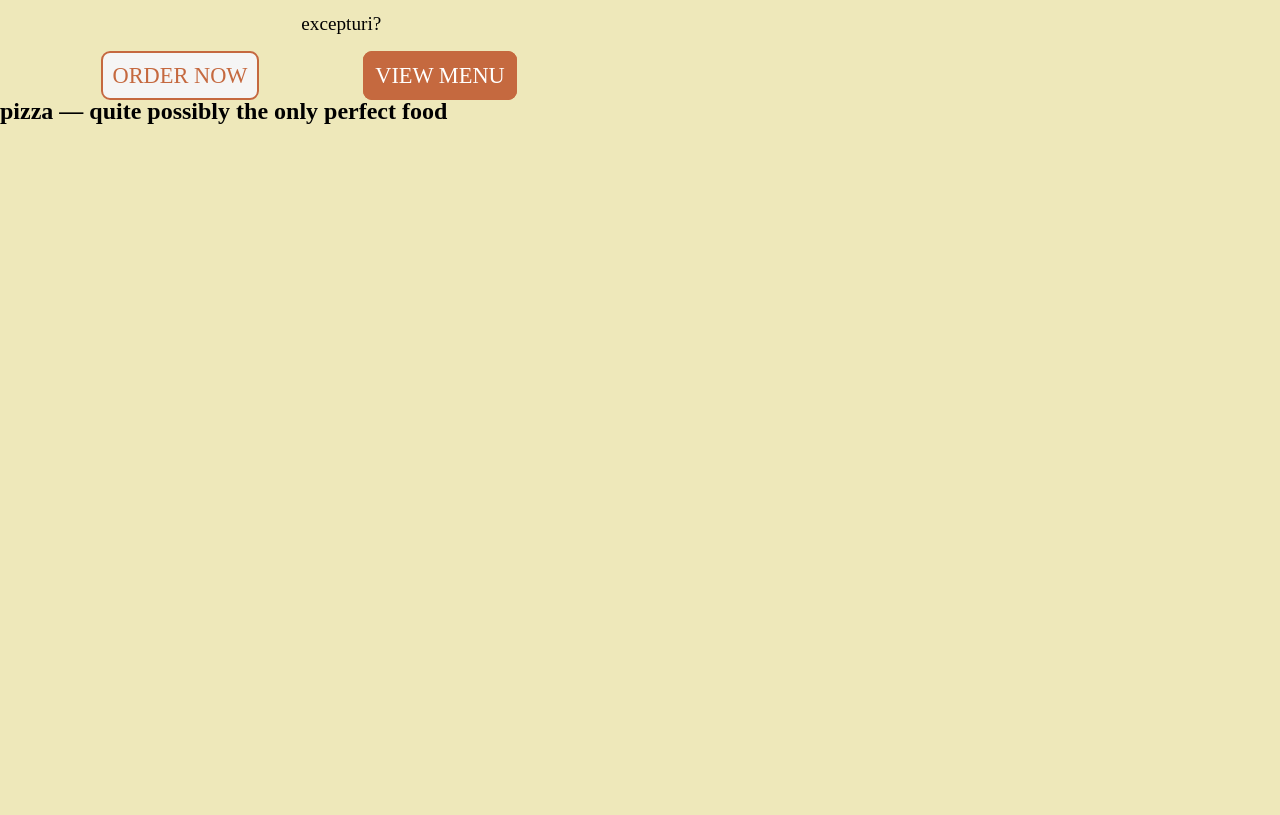
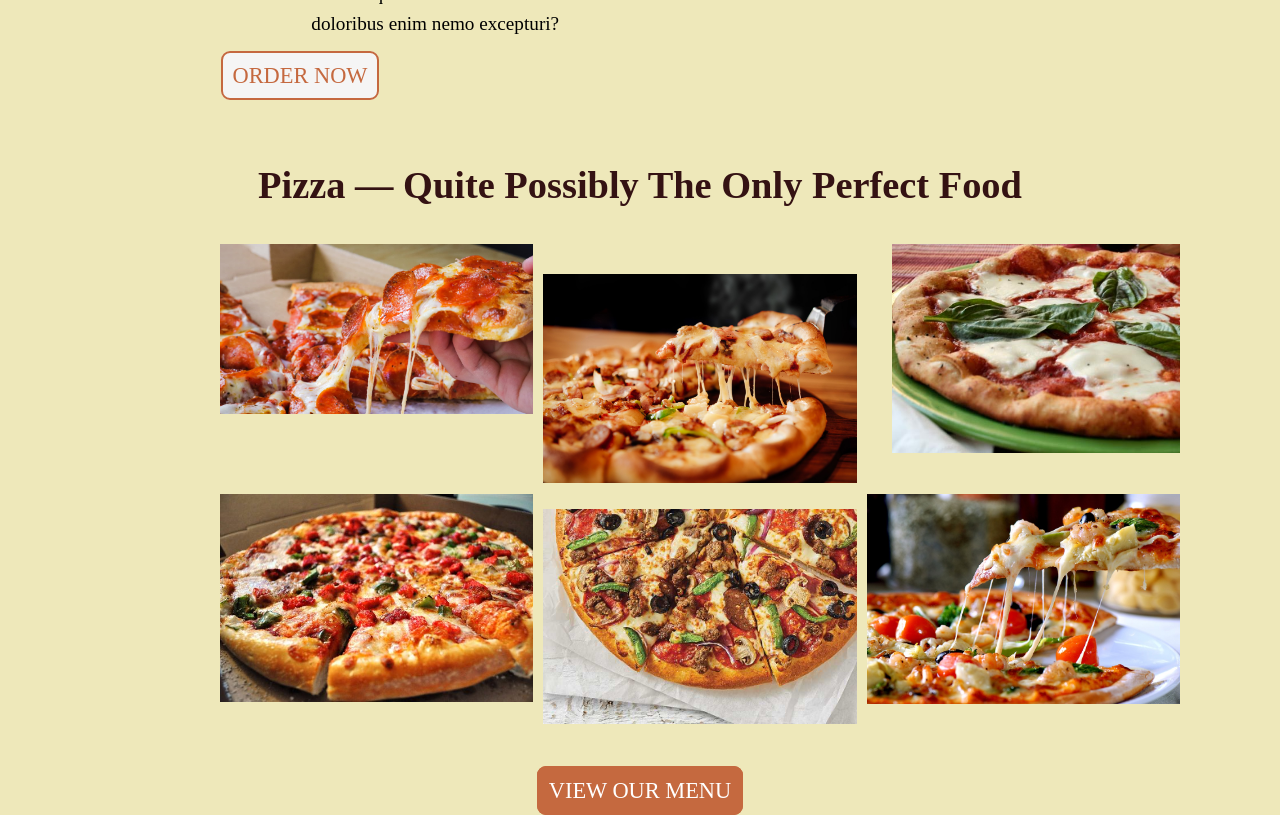
Before and after one commit to imd1005-web-development-winter-2023/assignment-02-Akhilknowsdawae, a plain HTML site: page index.html in a window 1280 px wide. Shown: the part 597-1412 px from the top of the page. Before the commit the page ends 880 px from the top, so only its background shows below. Drawn offline with Linux system fonts and the light colour scheme.

Commit message:
Added new section with style

```diff
--- a/index.html
+++ b/index.html
@@ -63,11 +63,8 @@
               </div>
             </div>
             <div class="top-content-footer">
-              <div class="top-content-footer-content-left">
+              <div class="top-content-footer-content">
                 <a href="/order">Order now</a>
-              </div>
-              <div class="top-content-footer-content-right">
-                <a href="/menu">View Menu</a>
               </div>
             </div>
           </div>
@@ -78,14 +75,34 @@
     </section>
 
     <section>
-      <h2>pizza — quite possibly the only perfect food</h2>
-
-
-
-
-
-
-
+      <div class="middle">
+        <div class="middle-top">
+          <h2>pizza — quite possibly the only perfect food</h2>
+        </div>
+        <div class="middle-content">
+          <div class="middle-content-top-1">
+            <img src="pizza1.jpg" alt="Picture of pizza">
+          </div>
+          <div class="middle-content-top-2">
+            <img src="pizza2.jpg" alt="Picture of pizza">
+          </div>
+          <div class="middle-content-top-3">
+            <img src="pizza3.jpg" alt="Picture of pizza">
+          </div>
+          <div class="middle-content-bottom-1">
+            <img src="pizza4.jpg" alt="Picture of pizza">
+          </div>
+          <div class="middle-content-bottom-2">
+            <img src="pizza5.jpg" alt="Picture of pizza">
+          </div>
+          <div class="middle-content-bottom-3">
+            <img src="pizza6.jpg" alt="Picture of pizza">
+          </div>
+        </div>
+        <div class="middle-bottom">
+          <a href="/menu">View Our Menu</a>
+        </div>
+      </div>
     </section>
 
 
--- a/style.css
+++ b/style.css
@@ -9,7 +9,7 @@ header{
 }
 
 .logo {
-  width: "500";
+  width: 500px;
   float: left;
   padding:10px;
   overflow:hidden;
@@ -80,13 +80,11 @@ main{
   font-family: "Baskerville Old Face", serif;
 }
 
-/* Testing hero section grid spacing. Reference: Grid1.png
+/* Testing grid spacing. Reference: Grid1.png & Grid2.png*/
+/*div{
+  border:red solid thin;
+}*/
 
-div{
-  border:red solid thin;
-}
-
-*/
 
 .hero{
   display:grid;
@@ -102,7 +100,7 @@ div{
 
 .top-content-footer{
   display:grid;
-  grid-template-columns: 50% 50%;
+  grid-template-columns: 100%;
 }
 
 .right img{
@@ -163,19 +161,20 @@ div{
 .top-content-right{
   font-size: 120%;
   padding-top:38px;
+  padding-left:10px;
   text-align: justify;
   line-height:30px;
 }
 
-.top-content-footer-content-left{
+.top-content-footer-content{
   text-transform: uppercase;
   font-size:140%;
   text-align: center;
   padding-top:20px;
-  padding-left:40px;
+  padding-right:40px;
 }
 
-.top-content-footer-content-left a{
+.top-content-footer-content a{
   background-color: whitesmoke;
   color:#c5693f;
   border: solid #c5693f 2px;
@@ -184,15 +183,55 @@ div{
   text-decoration: none;
 }
 
-.top-content-footer-content-right{
+/* Visual reference: Grid2.png */
+.middle-content{
+  display:grid;
+  grid-template-columns: repeat(3, 1fr);
+  grid-template-rows: 50% 50%;
+  column-gap: 10px;
+  row-gap:10px;
+  margin-left: 220px;
+}
+
+.middle-top{
+  margin-top: 5%;
+  font-size:160%;
+  color: #341213;
+  text-transform: capitalize;
+  text-align: center;
+  margin-bottom:30px;
+}
+
+.middle-content{
+align-items: stretch;
+width:75%;
+}
+
+.middle-content-top-1 {
+height:105%;
+}
+
+.middle-content-top-2 {
+padding-top:30px;
+}
+
+.middle-content-top-3 {
+padding-left: 25px;
+padding-bottom:25px;
+}
+
+.middle-content-bottom-2{
+  padding-top:15px;
+}
+
+.middle-bottom{
+  margin-top: 50px;
   text-transform: uppercase;
   font-size:140%;
   text-align: center;
-  padding-top:20px;
-  padding-right:80px;
 }
 
-.top-content-footer-content-right a {
+.middle-bottom a {
   background-color: #c5693f;
   color:white;
   border: #c5693f solid 2px;
```
